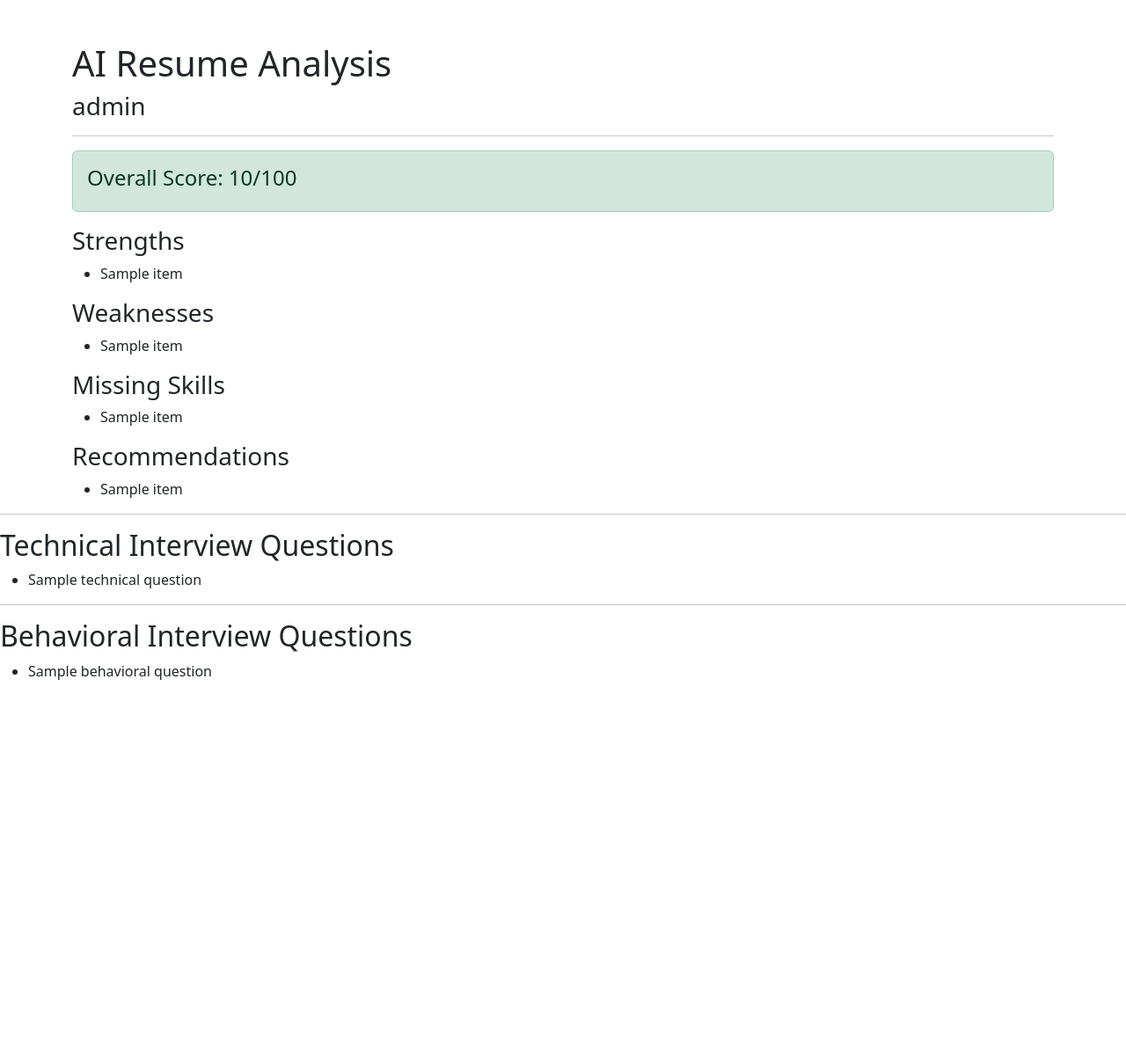
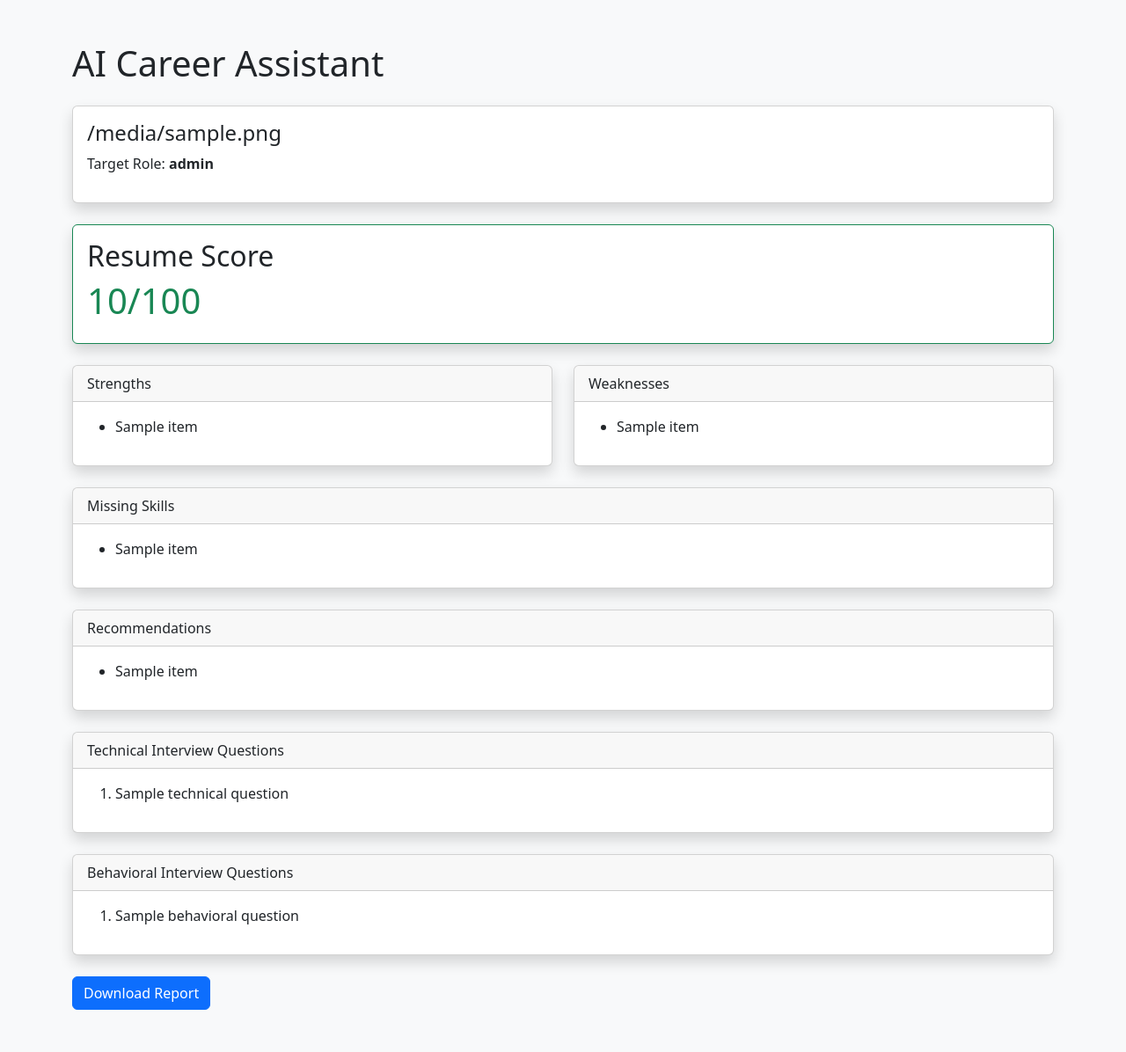
Before and after one commit to hafsakomal445/ai-career-assistant, a Flask app: template templates/result.html in a window 1280 px wide. Shown: the whole page at 88% size. Before the commit the page ends 773 px from the top, so only its background shows below. Run offline with Flask 3, Linux system fonts and the light colour scheme; the template is opened without the code that fills it: most values are stand-ins (such as "Sample title", 1, 10 or a date in 2020).

Commit message:
Added modern dashboard UI and report download feature

```diff
--- a/app.py
+++ b/app.py
@@ -1,4 +1,4 @@
-from flask import Flask, render_template, request
+from flask import Flask, render_template, request, send_file
 import os
 
 from src.pdf_reader import extract_text_from_pdf
@@ -15,19 +15,20 @@ app.config["UPLOAD_FOLDER"] = UPLOAD_FOLDER
 
 os.makedirs(UPLOAD_FOLDER, exist_ok=True)
 
+# Store latest generated report
+latest_report = ""
+
 
 @app.route("/", methods=["GET", "POST"])
 def home():
 
+    global latest_report
+
     if request.method == "POST":
 
-        # Get uploaded resume
         resume = request.files["resume"]
-
-        # Get target job role
         job_role = request.form["job_role"]
 
-        # Save resume
         filepath = os.path.join(
             app.config["UPLOAD_FOLDER"],
             resume.filename
@@ -58,7 +59,47 @@ def home():
             interview_prompt
         )
 
-        # Render Results
+        # Create downloadable report
+        latest_report = f"""
+AI CAREER ASSISTANT REPORT
+
+Target Role:
+{job_role}
+
+Overall Score:
+{analysis['overall_score']}/100
+
+
+STRENGTHS
+--------------------------------
+{chr(10).join(analysis['strengths'])}
+
+
+WEAKNESSES
+--------------------------------
+{chr(10).join(analysis['weaknesses'])}
+
+
+MISSING SKILLS
+--------------------------------
+{chr(10).join(analysis['missing_skills'])}
+
+
+RECOMMENDATIONS
+--------------------------------
+{chr(10).join(analysis['recommendations'])}
+
+
+TECHNICAL INTERVIEW QUESTIONS
+--------------------------------
+{chr(10).join(questions['technical_questions'])}
+
+
+BEHAVIORAL INTERVIEW QUESTIONS
+--------------------------------
+{chr(10).join(questions['behavioral_questions'])}
+"""
+
         return render_template(
             "result.html",
             analysis=analysis,
@@ -70,5 +111,22 @@ def home():
     return render_template("index.html")
 
 
+@app.route("/download-report")
+def download_report():
+
+    with open(
+        "career_report.txt",
+        "w",
+        encoding="utf-8"
+    ) as file:
+
+        file.write(latest_report)
+
+    return send_file(
+        "career_report.txt",
+        as_attachment=True
+    )
+
+
 if __name__ == "__main__":
     app.run(debug=True)
--- /dev/null
+++ b/templates/base.html
@@ -0,0 +1,27 @@
+<!DOCTYPE html>
+<html lang="en">
+
+<head>
+
+    <meta charset="UTF-8">
+
+    <meta name="viewport" content="width=device-width, initial-scale=1">
+
+    <title>AI Career Assistant</title>
+
+    <link href="https://cdn.jsdelivr.net/npm/bootstrap@5.3.3/dist/css/bootstrap.min.css" rel="stylesheet">
+
+</head>
+
+<body class="bg-light">
+
+<div class="container py-5">
+
+    {% block content %}
+    {% endblock %}
+
+</div>
+
+</body>
+
+</html>
--- a/templates/result.html
+++ b/templates/result.html
@@ -1,25 +1,53 @@
-<!DOCTYPE html>
-<html>
-<head>
-    <title>Resume Analysis</title>
+{% extends "base.html" %}
 
-    <link href="https://cdn.jsdelivr.net/npm/bootstrap@5.3.3/dist/css/bootstrap.min.css" rel="stylesheet">
-</head>
-<body>
+{% block content %}
 
-<div class="container mt-5">
+<h1 class="mb-4">
+    AI Career Assistant
+</h1>
 
-    <h1>AI Resume Analysis</h1>
+<div class="card shadow mb-4">
 
-    <h3>{{ job_role }}</h3>
+    <div class="card-body">
 
-    <hr>
+        <h4>{{ filename }}</h4>
 
-    <div class="alert alert-success">
-        <h4>Overall Score: {{ analysis.overall_score }}/100</h4>
+        <p>
+            Target Role:
+            <strong>{{ job_role }}</strong>
+        </p>
+
     </div>
 
-    <h3>Strengths</h3>
+</div>
+
+<div class="card border-success shadow mb-4">
+
+    <div class="card-body">
+
+        <h2>
+            Resume Score
+        </h2>
+
+        <h1 class="text-success">
+            {{ analysis.overall_score }}/100
+        </h1>
+
+    </div>
+
+</div>
+
+<div class="row">
+
+    <div class="col-md-6">
+
+        <div class="card shadow mb-4">
+
+            <div class="card-header">
+                Strengths
+            </div>
+
+            <div class="card-body">
 
                 <ul>
                     {% for item in analysis.strengths %}
@@ -27,7 +55,21 @@
                     {% endfor %}
                 </ul>
 
-    <h3>Weaknesses</h3>
+            </div>
+
+        </div>
+
+    </div>
+
+    <div class="col-md-6">
+
+        <div class="card shadow mb-4">
+
+            <div class="card-header">
+                Weaknesses
+            </div>
+
+            <div class="card-body">
 
                 <ul>
                     {% for item in analysis.weaknesses %}
@@ -35,7 +77,21 @@
                     {% endfor %}
                 </ul>
 
-    <h3>Missing Skills</h3>
+            </div>
+
+        </div>
+
+    </div>
+
+</div>
+
+<div class="card shadow mb-4">
+
+    <div class="card-header">
+        Missing Skills
+    </div>
+
+    <div class="card-body">
 
         <ul>
             {% for item in analysis.missing_skills %}
@@ -43,7 +99,17 @@
             {% endfor %}
         </ul>
 
-    <h3>Recommendations</h3>
+    </div>
+
+</div>
+
+<div class="card shadow mb-4">
+
+    <div class="card-header">
+        Recommendations
+    </div>
+
+    <div class="card-body">
 
         <ul>
             {% for item in analysis.recommendations %}
@@ -52,24 +118,50 @@
         </ul>
 
     </div>
-<hr>
 
-<h2>Technical Interview Questions</h2>
+</div>
 
-<ul>
-{% for question in questions.technical_questions %}
-    <li>{{ question }}</li>
+<div class="card shadow mb-4">
+
+    <div class="card-header">
+        Technical Interview Questions
+    </div>
+
+    <div class="card-body">
+
+        <ol>
+            {% for q in questions.technical_questions %}
+            <li>{{ q }}</li>
             {% endfor %}
-</ul>
+        </ol>
 
-<hr>
+    </div>
 
-<h2>Behavioral Interview Questions</h2>
+</div>
 
-<ul>
-{% for question in questions.behavioral_questions %}
-    <li>{{ question }}</li>
+<div class="card shadow mb-4">
+
+    <div class="card-header">
+        Behavioral Interview Questions
+    </div>
+
+    <div class="card-body">
+
+        <ol>
+            {% for q in questions.behavioral_questions %}
+            <li>{{ q }}</li>
             {% endfor %}
-</ul>
-</body>
-</html>
+        </ol>
+
+    </div>
+
+</div>
+
+<a
+    href="/download-report"
+    class="btn btn-primary"
+>
+    Download Report
+</a>
+
+{% endblock %}
```
Also changed, not shown: career_report.txt (added, +60 -0 lines). Lines whose indentation alone changed are shown as unchanged.
